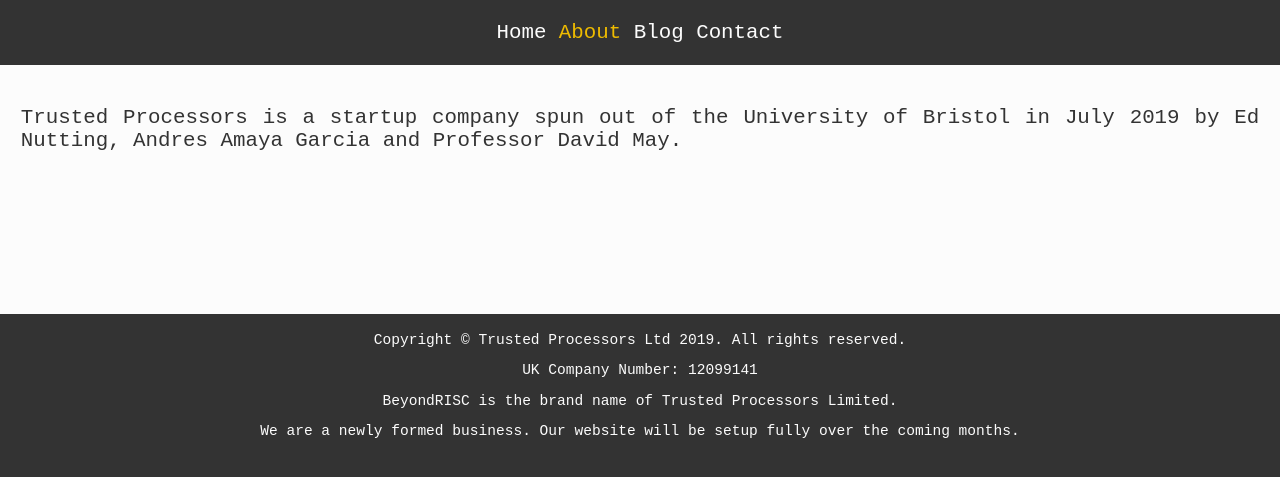
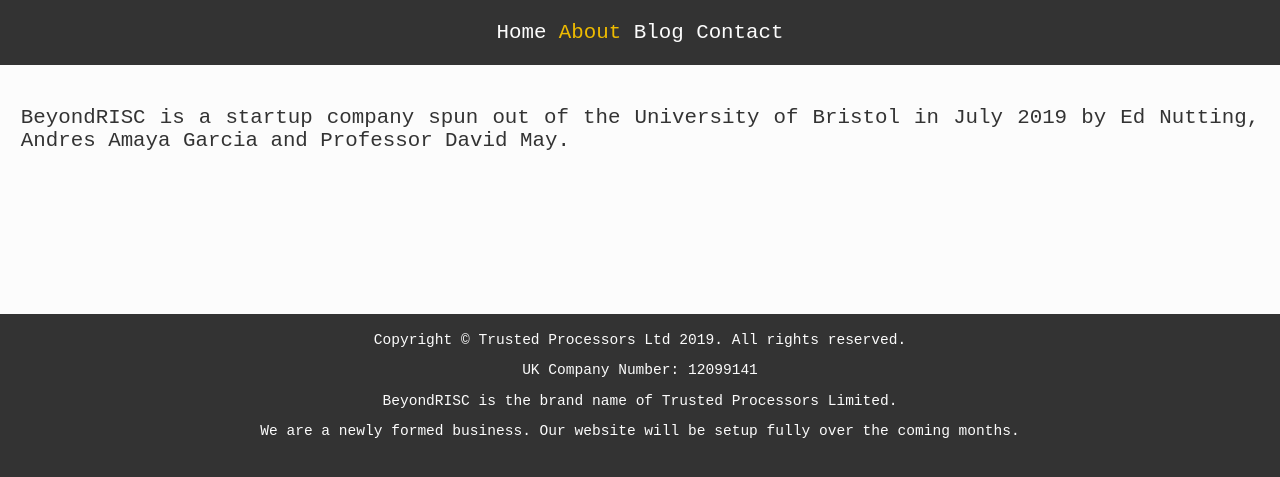
Before and after one commit to beyondrisc/beyondrisc.github.io, a Jekyll site: the page built from about.md, in a window 1280 px wide. Shown: the top 477 px of the page. Built offline with Jekyll 4.4.1, drawn with Linux system fonts in a browser that asks for light colours.

Commit message:
Update about.md

```diff
--- a/about.md
+++ b/about.md
@@ -1,6 +1,6 @@
 ---
-title: About - Trusted Processors
+title: About - BeyondRISC
 permalink: /about
 ---
 
-Trusted Processors is a startup company spun out of the University of Bristol in July 2019 by Ed Nutting, Andres Amaya Garcia and Professor David May.
+BeyondRISC is a startup company spun out of the University of Bristol in July 2019 by Ed Nutting, Andres Amaya Garcia and Professor David May.
```
